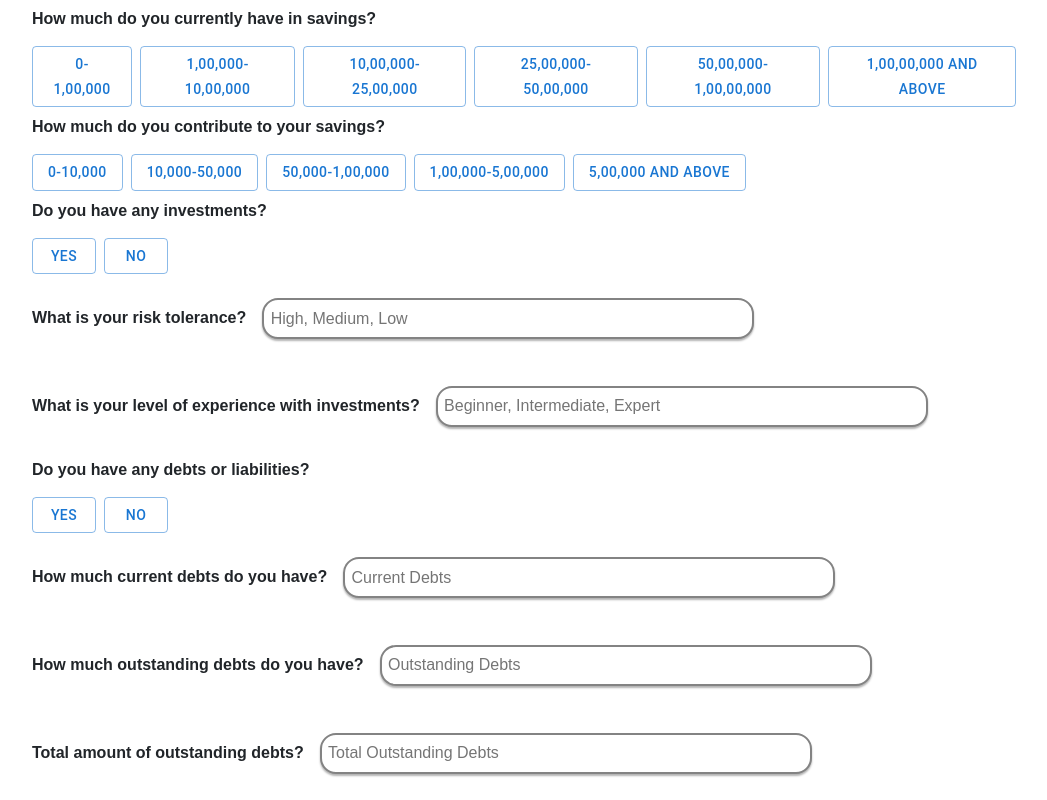
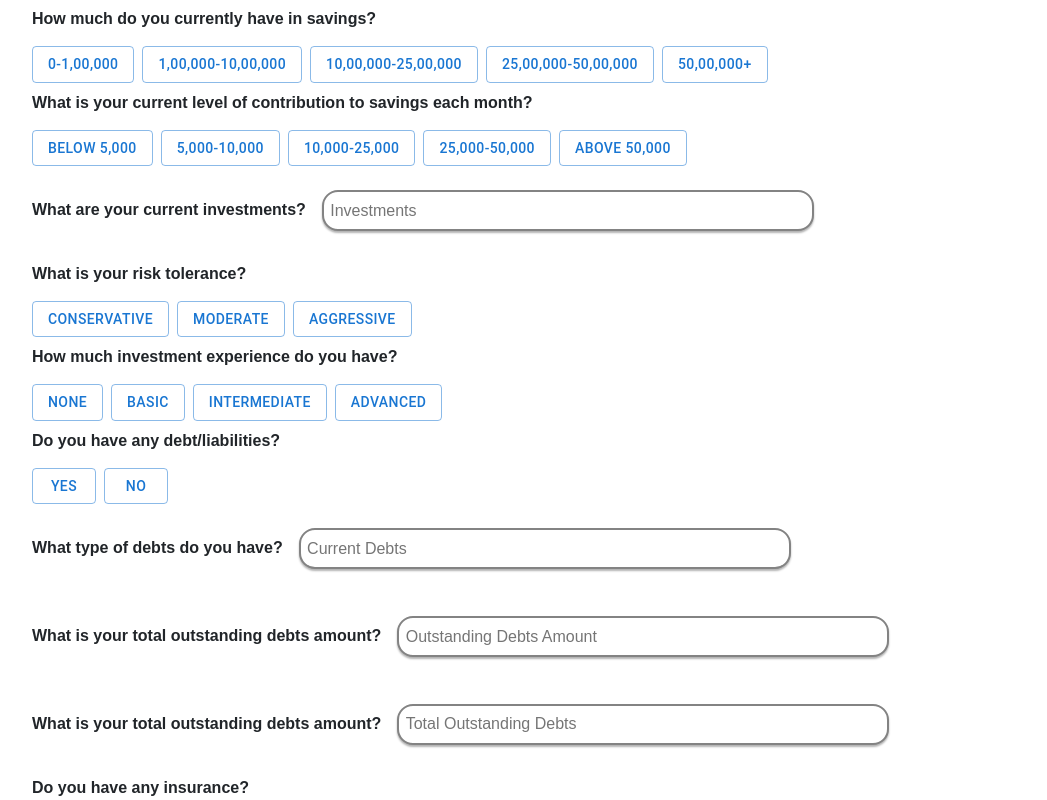
Before and after one commit to why-aditi/Financial-Advisory, a React (Create React App) app in the folder frontend/: page /form in a window 1280 px wide. Shown: the part 960-1760 px from the top of the page, without its empty margins (116-1163 px from the left). Built offline with nearby package versions, Linux system fonts and the light colour scheme.

Commit message:
Signup frontend backend synced

```diff
--- a/frontend/src/Components/Form.js
+++ b/frontend/src/Components/Form.js
@@ -1,6 +1,6 @@
 import React, { useState } from "react";
 import { Button, FormControl } from "@mui/material";
-import { useNavigate } from "react-router-dom"; // Import from react-router-dom
+import { useNavigate } from "react-router-dom";
 import "./Form.css";
 
 export default function Form() {
@@ -28,7 +28,8 @@ export default function Form() {
     insurancePolicies: "",
   });
 
-  const navigate = useNavigate(); // Initialize useNavigate hook
+  const [errors, setErrors] = useState({});
+  const navigate = useNavigate();
 
   const handleButtonClick = (field, value) => {
     setFormData({ ...formData, [field]: value });
@@ -39,8 +40,25 @@ export default function Form() {
     setFormData({ ...formData, [name]: value });
   };
 
+  const validateForm = () => {
+    let formErrors = {};
+    if (!formData.age || isNaN(formData.age) || formData.age <= 0) {
+      formErrors.age = "Please enter a valid age.";
+    }
+    if (!formData.annualIncome || isNaN(formData.annualIncome)) {
+      formErrors.annualIncome = "Please enter a valid annual income.";
+    }
+    setErrors(formErrors);
+    return Object.keys(formErrors).length === 0;
+  };
+
   const handleSubmit = async (e) => {
     e.preventDefault();
+
+    if (!validateForm()) {
+      alert("Please fix the errors before submitting.");
+      return;
+    }
 
     const allFieldsFilled = Object.values(formData).every(
       (value) => value !== ""
@@ -50,15 +68,17 @@ export default function Form() {
       return;
     }
 
-    const email = localStorage.getItem("userEmail"); // Retrieve email from local storage
+    const email = localStorage.getItem("userEmail");
     if (!email) {
       alert("No user email found. Please sign up again.");
-      navigate("/signup"); // Redirect to sign-up if no email found
+      navigate("/signup");
       return;
     }
 
+    console.log("Submitting form data:", { email, formData }); // Log the data
+
     try {
-      const response = await fetch("http://localhost:5000/submit-form", {
+      const response = await fetch("http://localhost:5000/submit", {
         method: "POST",
         headers: {
           "Content-Type": "application/json",
@@ -93,6 +113,7 @@ export default function Form() {
             onChange={handleInputChange}
             placeholder="Age"
           />
+          {errors.age && <span className="error">{errors.age}</span>}
         </label>
 
         <FormControl component="fieldset">
@@ -204,6 +225,9 @@ export default function Form() {
             onChange={handleInputChange}
             placeholder="Annual Income"
           />
+          {errors.annualIncome && (
+            <span className="error">{errors.annualIncome}</span>
+          )}
         </label>
 
         <label>
@@ -302,143 +326,172 @@ export default function Form() {
             <Button
               className="button"
               variant={
-                formData.savings === "50,00,000-1,00,00,000"
-                  ? "contained"
-                  : "outlined"
+                formData.savings === "50,00,000+" ? "contained" : "outlined"
               }
-              onClick={() =>
-                handleButtonClick("savings", "50,00,000-1,00,00,000")
-              }
+              onClick={() => handleButtonClick("savings", "50,00,000+")}
             >
-              50,00,000-1,00,00,000
-            </Button>
-            <Button
-              className="button"
-              variant={
-                formData.savings === "1,00,00,000 and above"
-                  ? "contained"
-                  : "outlined"
-              }
-              onClick={() =>
-                handleButtonClick("savings", "1,00,00,000 and above")
-              }
-            >
-              1,00,00,000 and above
+              50,00,000+
             </Button>
           </div>
         </FormControl>
 
         <FormControl component="fieldset">
-          <label>How much do you contribute to your savings?</label>
+          <label>
+            What is your current level of contribution to savings each month?
+          </label>
           <div className="button-group">
             <Button
               className="button"
               variant={
-                formData.contribution === "0-10,000" ? "contained" : "outlined"
+                formData.contribution === "Below 5,000"
+                  ? "contained"
+                  : "outlined"
               }
-              onClick={() => handleButtonClick("contribution", "0-10,000")}
+              onClick={() => handleButtonClick("contribution", "Below 5,000")}
             >
-              0-10,000
+              Below 5,000
             </Button>
             <Button
               className="button"
               variant={
-                formData.contribution === "10,000-50,000"
+                formData.contribution === "5,000-10,000"
                   ? "contained"
                   : "outlined"
               }
-              onClick={() => handleButtonClick("contribution", "10,000-50,000")}
+              onClick={() => handleButtonClick("contribution", "5,000-10,000")}
             >
-              10,000-50,000
+              5,000-10,000
             </Button>
             <Button
               className="button"
               variant={
-                formData.contribution === "50,000-1,00,000"
+                formData.contribution === "10,000-25,000"
                   ? "contained"
                   : "outlined"
               }
-              onClick={() =>
-                handleButtonClick("contribution", "50,000-1,00,000")
-              }
+              onClick={() => handleButtonClick("contribution", "10,000-25,000")}
             >
-              50,000-1,00,000
+              10,000-25,000
             </Button>
             <Button
               className="button"
               variant={
-                formData.contribution === "1,00,000-5,00,000"
+                formData.contribution === "25,000-50,000"
                   ? "contained"
                   : "outlined"
               }
-              onClick={() =>
-                handleButtonClick("contribution", "1,00,000-5,00,000")
-              }
+              onClick={() => handleButtonClick("contribution", "25,000-50,000")}
             >
-              1,00,000-5,00,000
+              25,000-50,000
             </Button>
             <Button
               className="button"
               variant={
-                formData.contribution === "5,00,000 and above"
+                formData.contribution === "Above 50,000"
                   ? "contained"
                   : "outlined"
               }
-              onClick={() =>
-                handleButtonClick("contribution", "5,00,000 and above")
+              onClick={() => handleButtonClick("contribution", "Above 50,000")}
+            >
+              Above 50,000
+            </Button>
+          </div>
+        </FormControl>
+
+        <label>
+          What are your current investments?
+          <input
+            type="text"
+            name="investments"
+            value={formData.investments}
+            onChange={handleInputChange}
+            placeholder="Investments"
+          />
+        </label>
+
+        <FormControl component="fieldset">
+          <label>What is your risk tolerance?</label>
+          <div className="button-group">
+            <Button
+              className="button"
+              variant={
+                formData.riskTolerance === "Conservative"
+                  ? "contained"
+                  : "outlined"
               }
+              onClick={() => handleButtonClick("riskTolerance", "Conservative")}
             >
-              5,00,000 and above
+              Conservative
+            </Button>
+            <Button
+              className="button"
+              variant={
+                formData.riskTolerance === "Moderate" ? "contained" : "outlined"
+              }
+              onClick={() => handleButtonClick("riskTolerance", "Moderate")}
+            >
+              Moderate
+            </Button>
+            <Button
+              className="button"
+              variant={
+                formData.riskTolerance === "Aggressive"
+                  ? "contained"
+                  : "outlined"
+              }
+              onClick={() => handleButtonClick("riskTolerance", "Aggressive")}
+            >
+              Aggressive
             </Button>
           </div>
         </FormControl>
 
         <FormControl component="fieldset">
-          <label>Do you have any investments?</label>
+          <label>How much investment experience do you have?</label>
           <div className="button-group">
             <Button
               className="button"
               variant={
-                formData.investments === "Yes" ? "contained" : "outlined"
+                formData.experience === "None" ? "contained" : "outlined"
               }
-              onClick={() => handleButtonClick("investments", "Yes")}
+              onClick={() => handleButtonClick("experience", "None")}
             >
-              Yes
+              None
             </Button>
             <Button
               className="button"
-              variant={formData.investments === "No" ? "contained" : "outlined"}
-              onClick={() => handleButtonClick("investments", "No")}
+              variant={
+                formData.experience === "Basic" ? "contained" : "outlined"
+              }
+              onClick={() => handleButtonClick("experience", "Basic")}
             >
-              No
+              Basic
+            </Button>
+            <Button
+              className="button"
+              variant={
+                formData.experience === "Intermediate"
+                  ? "contained"
+                  : "outlined"
+              }
+              onClick={() => handleButtonClick("experience", "Intermediate")}
+            >
+              Intermediate
+            </Button>
+            <Button
+              className="button"
+              variant={
+                formData.experience === "Advanced" ? "contained" : "outlined"
+              }
+              onClick={() => handleButtonClick("experience", "Advanced")}
+            >
+              Advanced
             </Button>
           </div>
         </FormControl>
 
-        <label>
-          What is your risk tolerance?
-          <input
-            type="text"
-            name="riskTolerance"
-            value={formData.riskTolerance}
-            onChange={handleInputChange}
-            placeholder="High, Medium, Low"
-          />
-        </label>
-
-        <label>
-          What is your level of experience with investments?
-          <input
-            type="text"
-            name="experience"
-            value={formData.experience}
-            onChange={handleInputChange}
-            placeholder="Beginner, Intermediate, Expert"
-          />
-        </label>
-
         <FormControl component="fieldset">
-          <label>Do you have any debts or liabilities?</label>
+          <label>Do you have any debt/liabilities?</label>
           <div className="button-group">
             <Button
               className="button"
@@ -462,7 +515,7 @@ export default function Form() {
         </FormControl>
 
         <label>
-          How much current debts do you have?
+          What type of debts do you have?
           <input
             type="text"
             name="currentDebts"
@@ -473,18 +526,18 @@ export default function Form() {
         </label>
 
         <label>
-          How much outstanding debts do you have?
+          What is your total outstanding debts amount?
           <input
             type="text"
             name="outstandingDebts"
             value={formData.outstandingDebts}
             onChange={handleInputChange}
-            placeholder="Outstanding Debts"
+            placeholder="Outstanding Debts Amount"
           />
         </label>
 
         <label>
-          Total amount of outstanding debts?
+          What is your total outstanding debts amount?
           <input
             type="text"
             name="totalOutstandingDebts"
@@ -495,7 +548,7 @@ export default function Form() {
         </label>
 
         <FormControl component="fieldset">
-          <label>Do you have any insurance policies?</label>
+          <label>Do you have any insurance?</label>
           <div className="button-group">
             <Button
               className="button"
@@ -515,7 +568,7 @@ export default function Form() {
         </FormControl>
 
         <label>
-          What is the coverage amount of your insurance policies?
+          What type of insurance coverage do you have?
           <input
             type="text"
             name="insuranceCoverage"
@@ -526,17 +579,17 @@ export default function Form() {
         </label>
 
         <label>
-          What types of insurance policies do you have?
+          How many insurance policies do you have?
           <input
             type="text"
             name="insurancePolicies"
             value={formData.insurancePolicies}
             onChange={handleInputChange}
-            placeholder="Life, Health, Vehicle, etc."
+            placeholder="Number of Policies"
           />
         </label>
 
-        <Button type="submit" variant="contained" color="primary">
+        <Button variant="contained" type="submit">
           Submit
         </Button>
       </form>
```
Also changed, not shown: frontend/src/Components/SignUp.js (+5 -7 lines), 1 other file (tests, documents, lock files or other folders).
